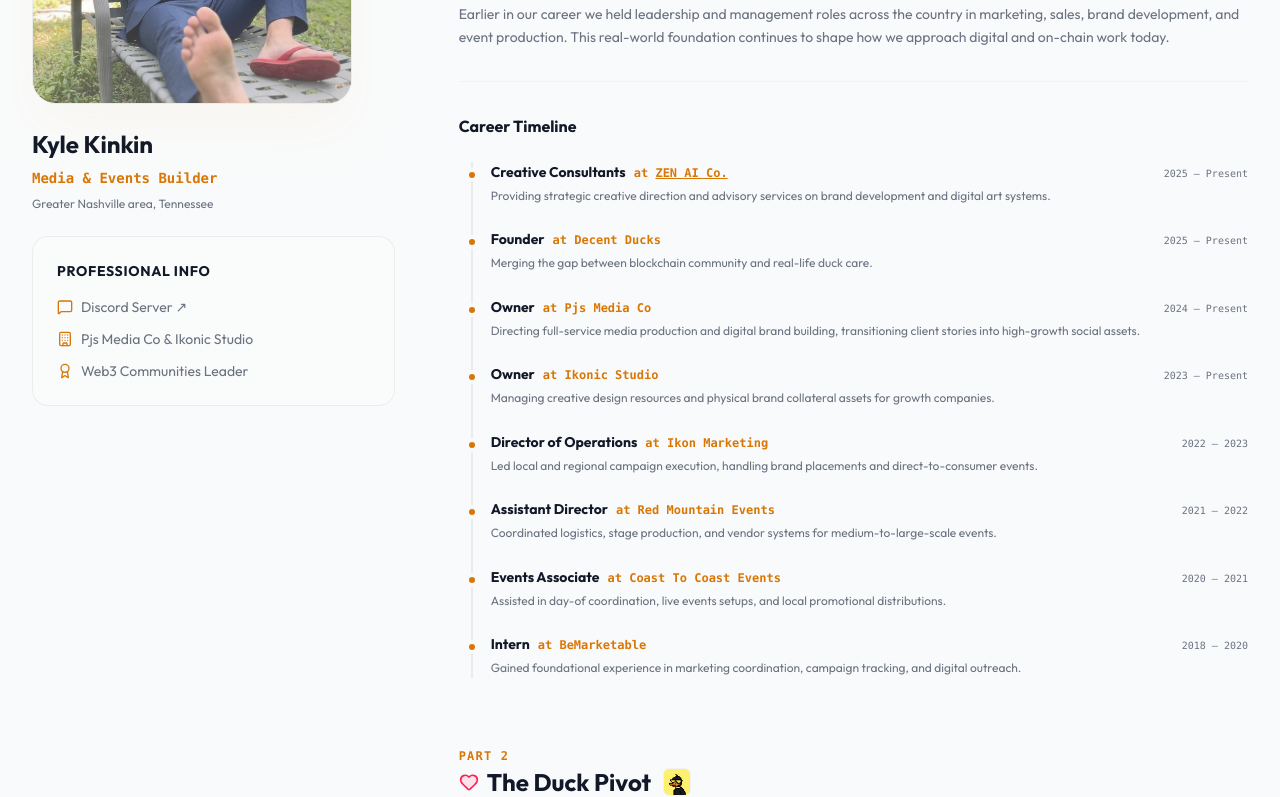
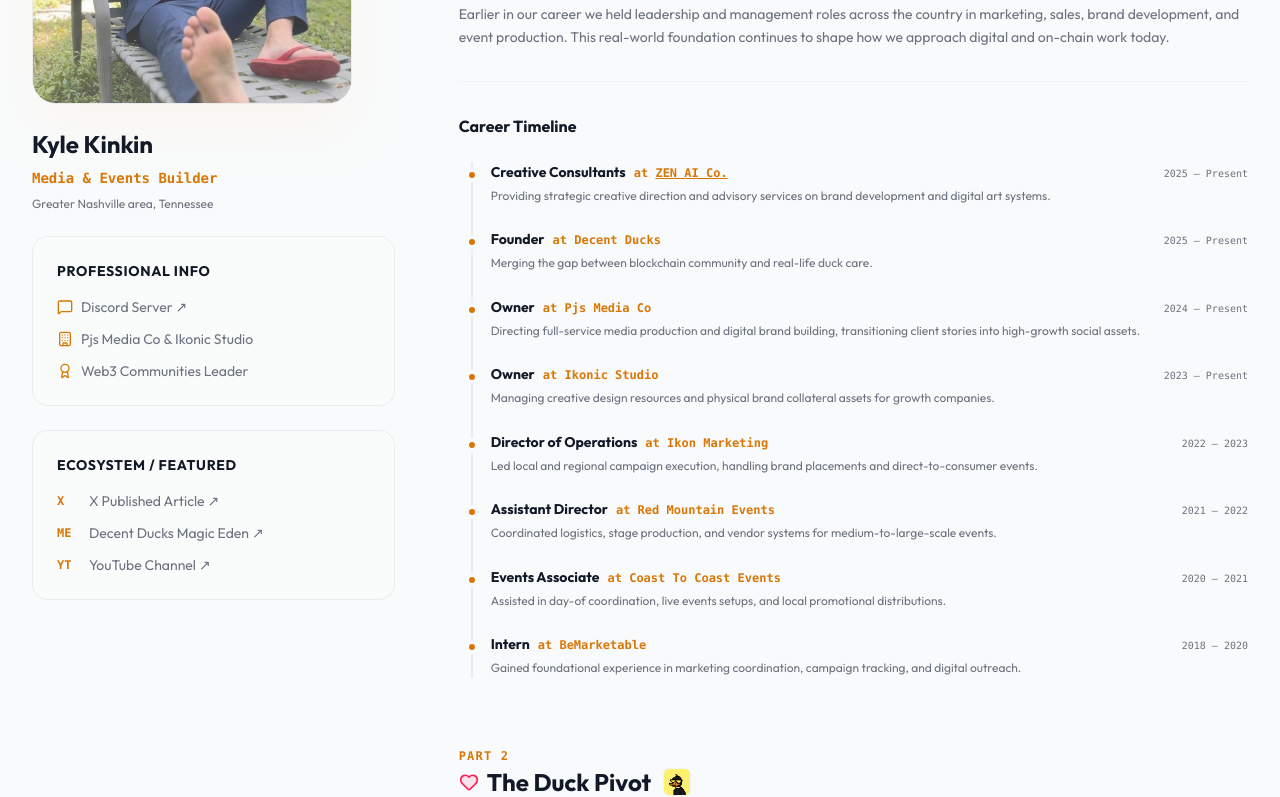
Before and after one commit to Duckxmeta/justduckit, a Next.js app: page /about in a window 1280 px wide. Shown: the part 410-1207 px from the top of the page. Built offline with nearby package versions, Linux system fonts and the light colour scheme.

Commit message:
feat: add Ecosystem / Featured footprints section to About page sidebar

```diff
--- a/src/app/about/page.tsx
+++ b/src/app/about/page.tsx
@@ -107,6 +107,45 @@
                 <div className="flex items-center gap-2">
                   <Award className="h-4 w-4 text-primary" />
                   <span>Web3 Communities Leader</span>
+                </div>
+              </div>
+            </div>
+
+            <div className="w-full max-w-sm rounded-2xl border border-border bg-card/20 p-6 space-y-4">
+              <h3 className="text-sm font-bold text-foreground uppercase tracking-wider">Ecosystem / Featured</h3>
+              <div className="space-y-3 text-sm text-muted-foreground font-sans">
+                <div className="flex items-center gap-2">
+                  <span className="text-xs font-mono text-primary font-bold w-6">X</span>
+                  <a
+                    href="https://x.com/i/articles/1817887317765103616"
+                    target="_blank"
+                    rel="noopener noreferrer"
+                    className="hover:text-primary transition-colors hover:underline"
+                  >
+                    X Published Article ↗
+                  </a>
+                </div>
+                <div className="flex items-center gap-2">
+                  <span className="text-xs font-mono text-primary font-bold w-6">ME</span>
+                  <a
+                    href="https://magiceden.io/marketplace/decent_ducks"
+                    target="_blank"
+                    rel="noopener noreferrer"
+                    className="hover:text-primary transition-colors hover:underline"
+                  >
+                    Decent Ducks Magic Eden ↗
+                  </a>
+                </div>
+                <div className="flex items-center gap-2">
+                  <span className="text-xs font-mono text-primary font-bold w-6">YT</span>
+                  <a
+                    href="https://www.youtube.com/@justduckit"
+                    target="_blank"
+                    rel="noopener noreferrer"
+                    className="hover:text-primary transition-colors hover:underline"
+                  >
+                    YouTube Channel ↗
+                  </a>
                 </div>
               </div>
             </div>
```
